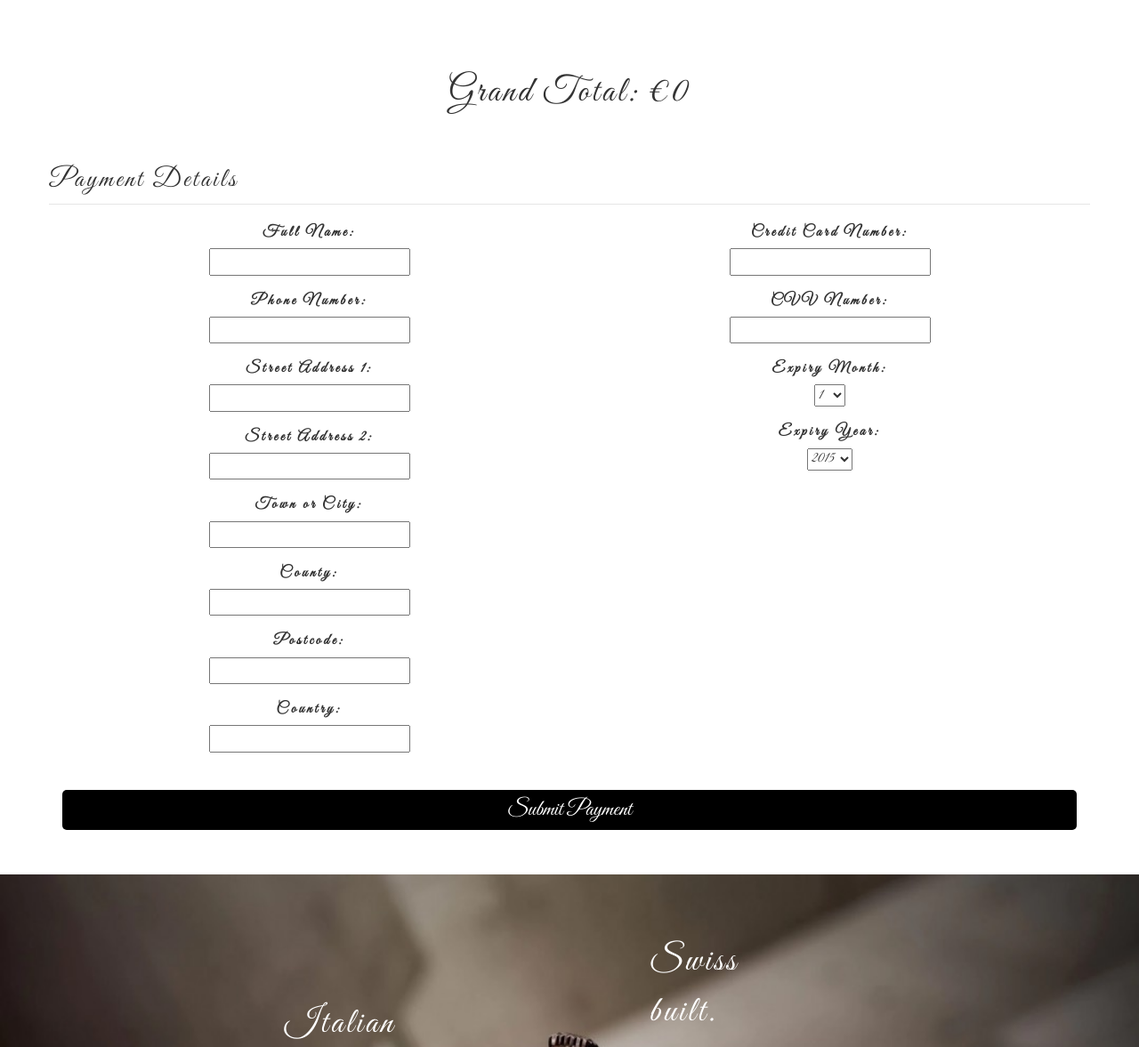
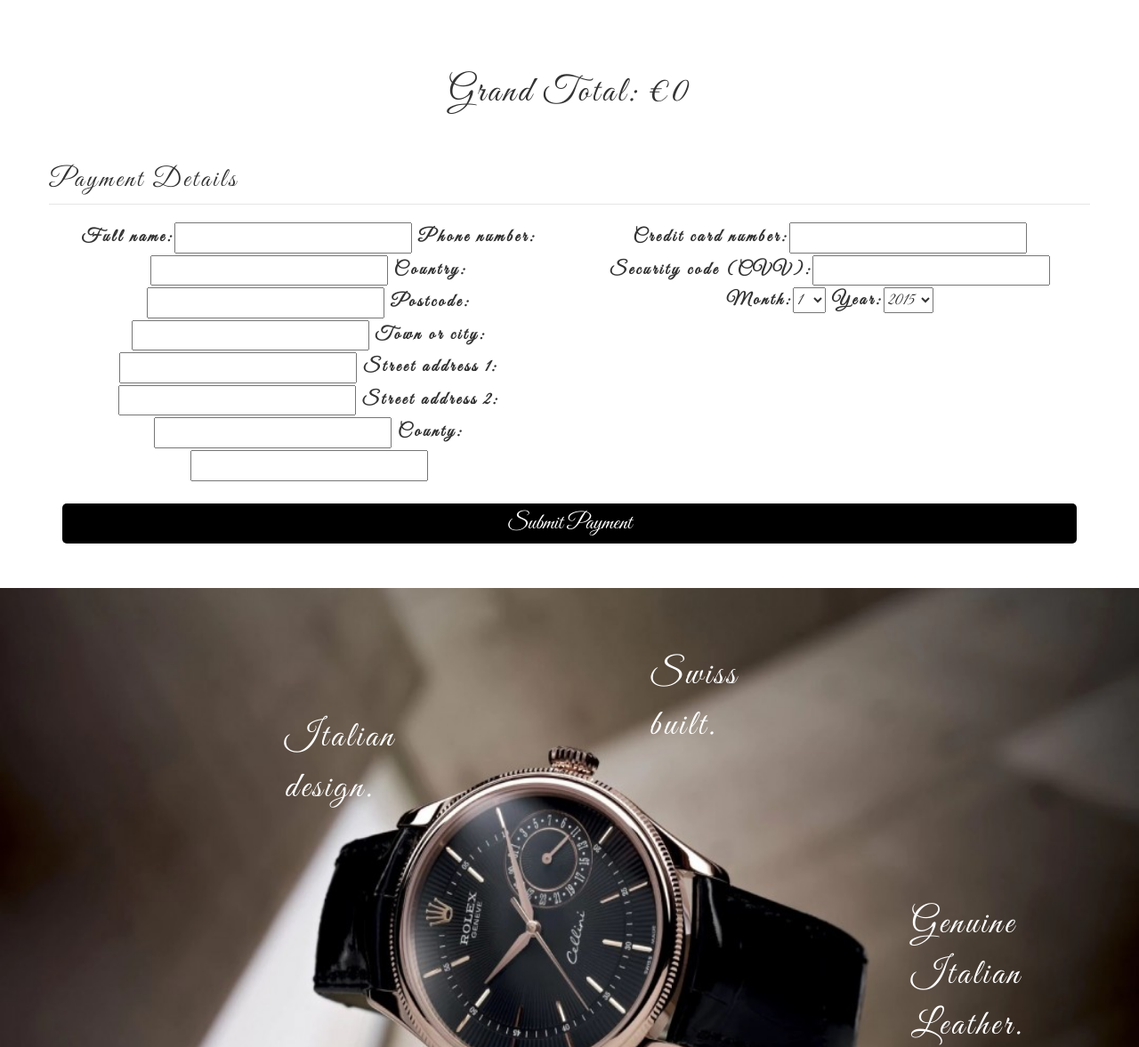
Before and after one commit to Miguelmargar/django_project, a Django app: page /checkout/checkout in a window 1280 px wide. Shown: the part 790-1967 px from the top of the page at 89% size. Run offline with Django 3.2, Linux system fonts and the light colour scheme; some libraries are stand-ins or nearby versions.

Commit message:
amended order_form and payment_form in checkout.html to fix validation of forms bug

```diff
--- a/checkout/templates/checkout/checkout.html
+++ b/checkout/templates/checkout/checkout.html
@@ -75,71 +75,11 @@
         <div class="row text-center">
             <div class="form-group col-md-6">
                 <!--Order Form-------------------------------------------------------------------->
-                {{ order_form.non_field_errors }}
-                <div class="fieldWrapper">
-                    {{ order_form.full_name.errors }}
-                    <label for="{{ order_form.full_name.id_for_label }}">Full Name:</label>
-                    <p>{{ order_form.full_name }}</p>
-                </div>
-                <div class="fieldWrapper">
-                    {{ order_form.phone_number.errors }}
-                    <label for="{{ order_form.phone_number.id_for_label }}">Phone Number:</label>
-                    <p>{{ order_form.phone_number }}</p>
-                </div>
-                <div class="fieldWrapper">
-                    {{ order_form.street_address_1.errors }}
-                    <label for="{{ order_form.street_address_1.id_for_label }}">Street Address 1:</label>
-                    <p>{{ order_form.street_address_1 }}</p>
-                </div>
-                <div class="fieldWrapper">
-                    {{ order_form.street_address_2.errors }}
-                    <label for="{{ order_form.street_address_2.id_for_label }}">Street Address 2:</label>
-                    <p>{{ order_form.street_address_2 }}</p>
-                </div>
-                <div class="fieldWrapper">
-                    {{ order_form.town_or_city.errors }}
-                    <label for="{{ order_form.town_or_city.id_for_label }}">Town or City:</label>
-                    <p>{{ order_form.town_or_city }}</p>
-                </div>
-                <div class="fieldWrapper">
-                    {{ order_form.county.errors }}
-                    <label for="{{ order_form.county.id_for_label }}">County:</label>
-                    <p>{{ order_form.county }}</p>
-                </div>
-                <div class="fieldWrapper">
-                    {{ order_form.postcode.errors }}
-                    <label for="{{ order_form.postcode.id_for_label }}">Postcode:</label>
-                    <p>{{ order_form.postcode }}</p>
-                </div>
-                <div class="fieldWrapper">
-                    {{ order_form.country.errors }}
-                    <label for="{{ order_form.country.id_for_label }}">Country:</label>
-                    <p>{{ order_form.country }}</p>
-                </div>
+                {{ order_form|as_bootstrap }}
             </div>
             <!-- Payment form----------------------------------------------------------------------->
             <div class="form-group col-md-6">
-                {{ payment_form.non_field_errors }}
-                <div class="fieldWrapper">
-                    {{ payment_form.credit_card_number.errors }}
-                    <label for="{{ payment_form.credit_card_number.id_for_label }}">Credit Card Number:</label>
-                    <p>{{ payment_form.credit_card_number }}</p>
-                </div>
-                <div class="fieldWrapper">
-                    {{ payment_form.cvv.errors }}
-                    <label for="{{ payment_form.cvv.id_for_label }}">CVV Number:</label>
-                    <p>{{ payment_form.cvv }}</p>
-                </div>
-                <div class="fieldWrapper">
-                    {{ payment_form.expiry_month.errors }}
-                    <label for="{{ payment_form.expiry_month.id_for_label }}">Expiry Month:</label>
-                    <p>{{ payment_form.expiry_month }}</p>
-                </div>
-                <div class="fieldWrapper">
-                    {{ payment_form.expiry_year.errors }}
-                    <label for="{{ payment_form.expiry_year.id_for_label }}">Expiry Year:</label>
-                    <p>{{ payment_form.expiry_year }}</p>
-                </div>
+                {{ payment_form|as_bootstrap }}
             </div>
         </div>
 
--- a/checkout/views.py
+++ b/checkout/views.py
@@ -3,7 +3,7 @@ from django.http import HttpResponse
 from .forms import OrderForm, MakePaymentForm
 from products.models import Product
 from decimal import Decimal
-from shortlist.utils import get_cart_items_and_total
+from shortlist.utils import get_shortlist_items_and_total
 from django.utils import timezone
 from .models import OrderLineItem
 from django.contrib import messages
@@ -24,7 +24,7 @@ def checkout(request):
             shortlist = request.session.get('shortlist', {})
             save_order_items(order, shortlist)
 
-            items_and_total = get_cart_items_and_total(shortlist)
+            items_and_total = get_shortlist_items_and_total(shortlist)
             total = items_and_total['shortlist_total']
             stripe_token=payment_form.cleaned_data['stripe_id']
 
@@ -45,7 +45,7 @@ def checkout(request):
         payment_form = MakePaymentForm()
         context = {'order_form': order_form, 'payment_form': payment_form, 'publishable': settings.STRIPE_PUBLISHABLE }
         shortlist = request.session.get('shortlist', {})
-        shortlist_items_and_total = get_cart_items_and_total(shortlist)
+        shortlist_items_and_total = get_shortlist_items_and_total(shortlist)
         context.update(shortlist_items_and_total)
 
     return render(request, "checkout/checkout.html", context)
--- a/shortlist/utils.py
+++ b/shortlist/utils.py
@@ -2,7 +2,7 @@ from django.shortcuts import get_object_or_404
 from products.models import Product
 from decimal import Decimal
 
-def get_cart_items_and_total(shortlist):
+def get_shortlist_items_and_total(shortlist):
     shortlist_total = 0
     shortlist_items = []
     for p in shortlist:
--- a/shortlist/views.py
+++ b/shortlist/views.py
@@ -1,11 +1,11 @@
 from django.shortcuts import render, get_object_or_404, HttpResponse, redirect
 from products.models import Product
-from .utils import get_cart_items_and_total
+from .utils import get_shortlist_items_and_total
 # Create your views here.
 
 def view_shortlist(request):
     shortlist = request.session.get("shortlist", {})
-    context = get_cart_items_and_total(shortlist)
+    context = get_shortlist_items_and_total(shortlist)
 
     return render(request, "shortlist/viewshortlist.html", context)
 
--- a/static/css/style.css
+++ b/static/css/style.css
@@ -220,9 +220,9 @@ a:active, a:link, a:visited, a:hover {
 
 /*Order and Payment forms------------------------------------*/
 
-.fieldWrapper {
-    font-size: 17px;
-    padding-bottom: 7px;
+.form-group {
+    font-size: 20px;
+    font-weight: lighter;
 }
 
 #paddingpaybutton {
```
Also changed, not shown: db.sqlite3.
